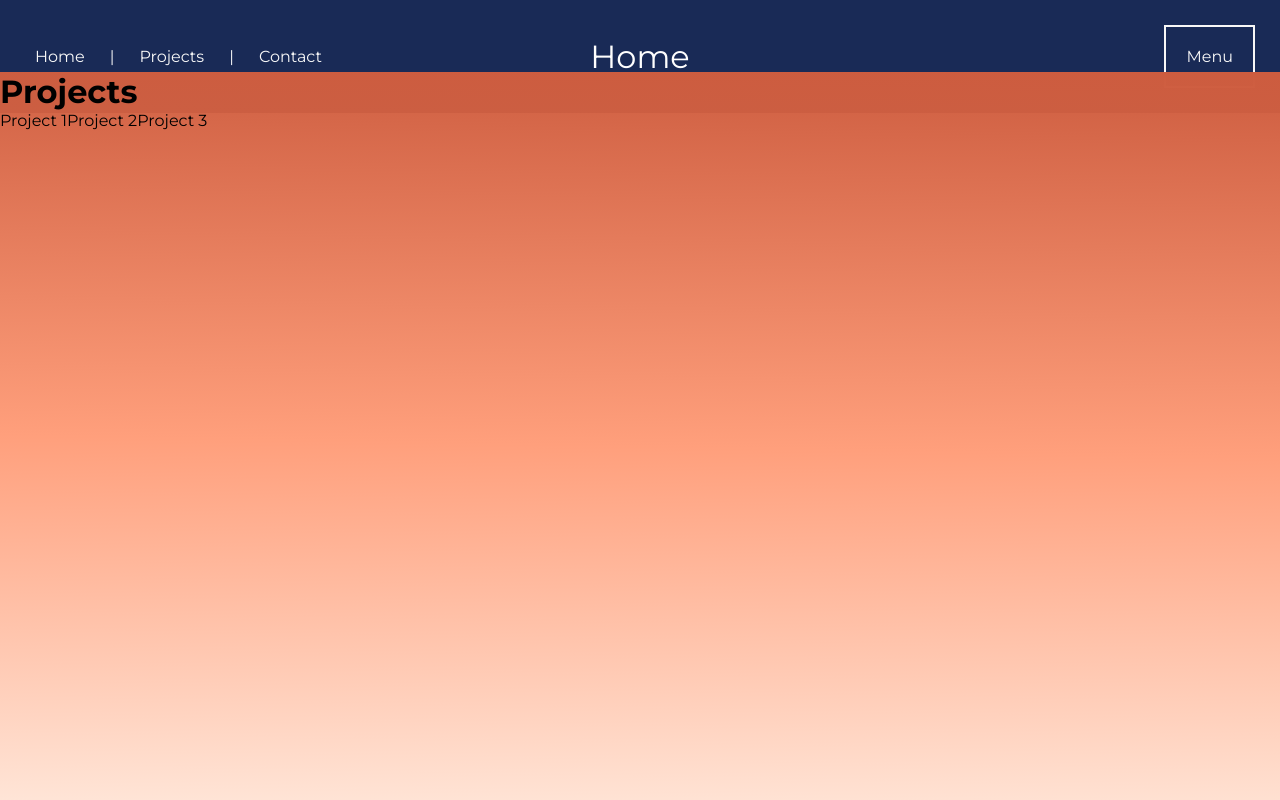
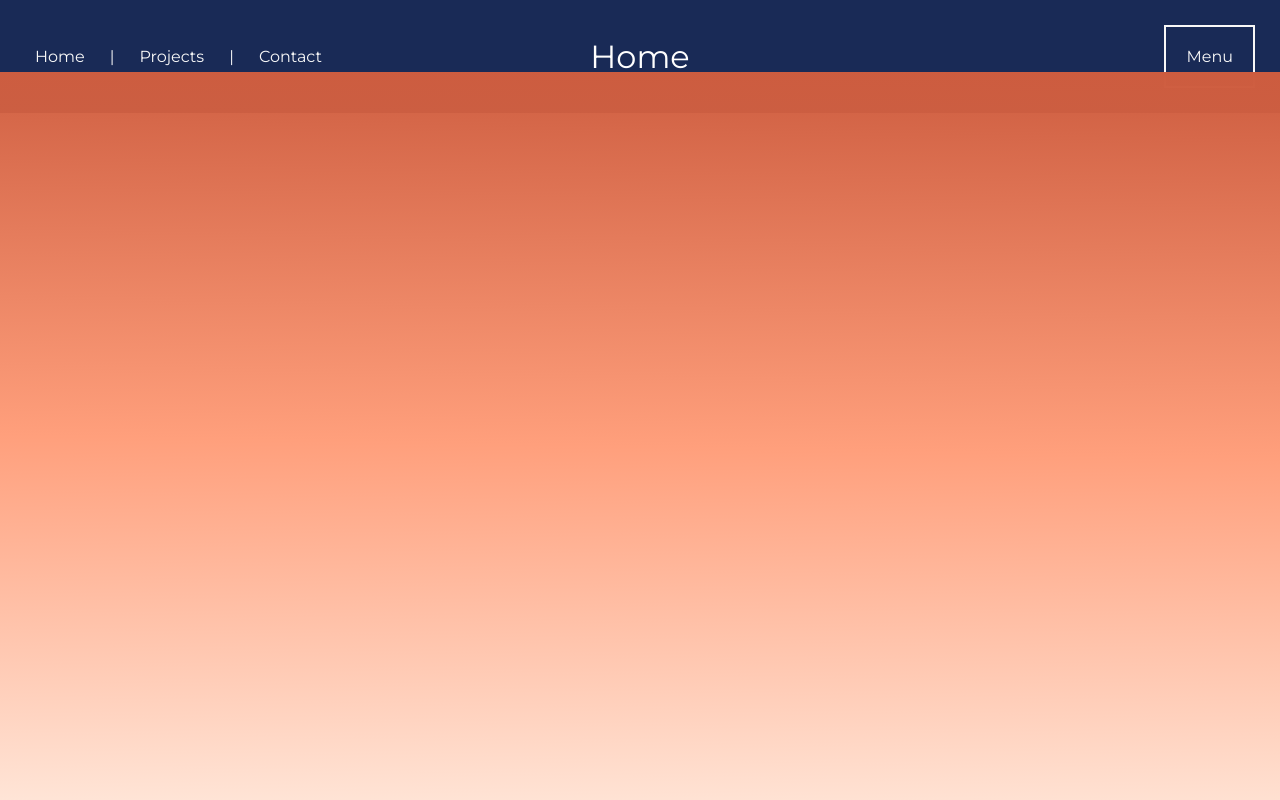
Before and after one commit to emilyjiji/newest-porfolio, a React (Create React App) app: page /project in a window 1280 px wide. Built offline with nearby package versions, Linux system fonts and the light colour scheme.

Commit message:
fixed routing for projects

```diff
--- a/src/App.js
+++ b/src/App.js
@@ -18,7 +18,7 @@
         <div className='content'>
             <Routes>
             <Route path="/" exact element={<Home />} />
-            <Route path="/project" element={<Projects />} />
+            <Route path="/projects" element={<Projects />} />
             </Routes>
         </div>
       </div>
--- a/src/components/Home.js
+++ b/src/components/Home.js
@@ -23,22 +23,22 @@
                         <br />
                         <br />
                         I believe in creating a greener future by
-developing innovative solutions that address environmental challenges.
+                        developing innovative solutions that address environmental challenges.
                     </div>
                 </div>
                 <div className="circle">
-                <div className='txt'>
+                    <div className='txt'>
                         Finance
                         <br />
                         <br />
                         <br />
                         <br />
-                        I’m fascinated by the intersection of technology and finance, and how it can revolutionize the way we manage and optimize financial systems
+                        I’m fascinated by the intersection of technology and finance, and how it can revolutionize the way we manage and optimize financial systems.
                     </div>
                 </div>
                 <div className="circle">
-                <div className='txt'>
-                       Design
+                    <div className='txt'>
+                        Design
                         <br />
                         <br />
                         <br />
```
Also changed, not shown: src/components/Navbar.css (line endings or trailing spaces).
